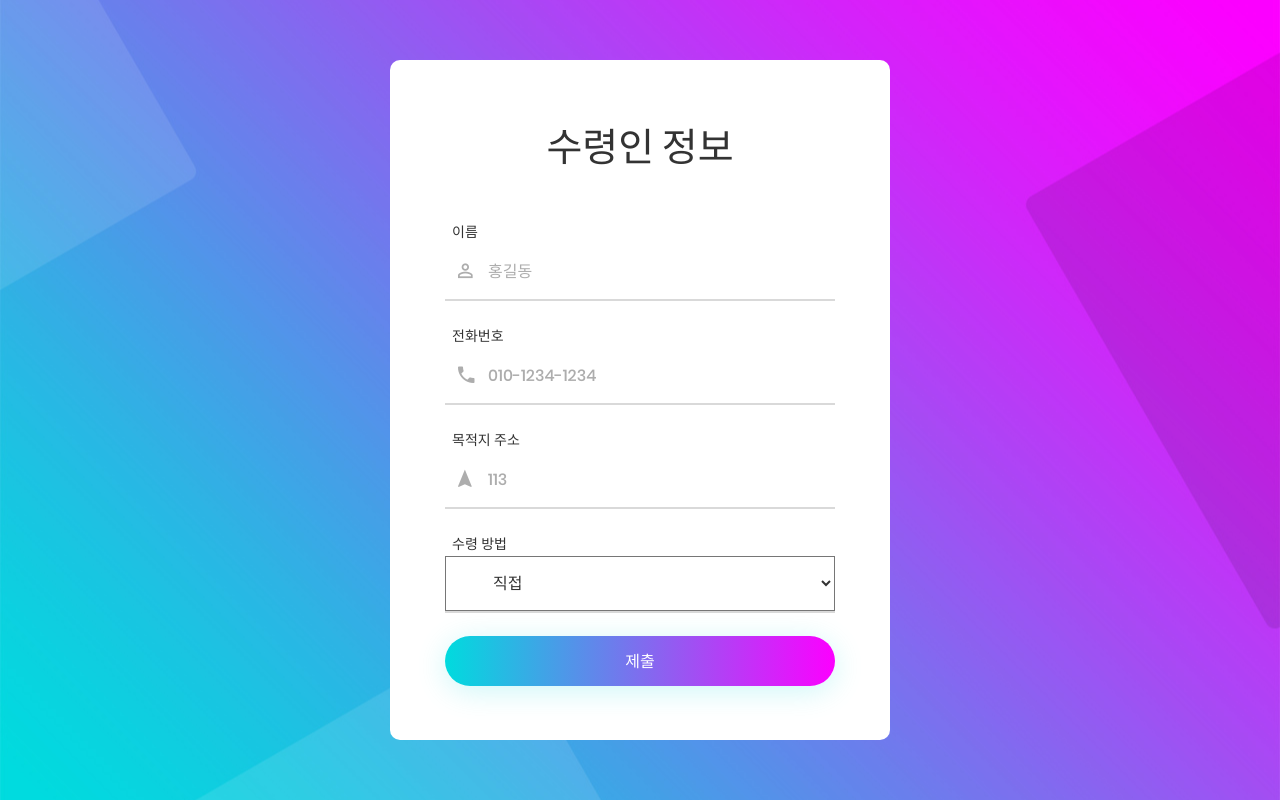
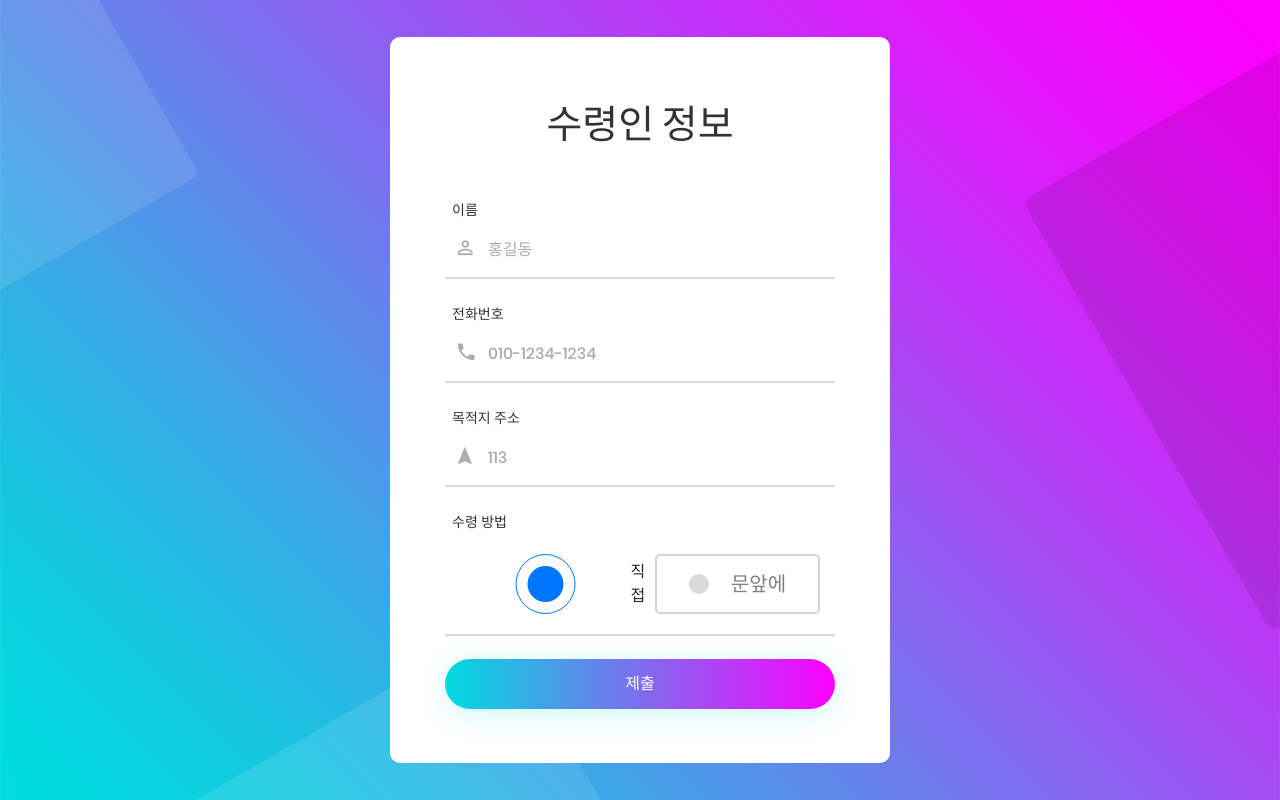
Before and after one commit to ydoo123/rudolph_bot, a Flask app: page /dest_form in a window 1280 px wide. Run offline with Flask 2, Linux system fonts and the light colour scheme; some libraries are stand-ins or nearby versions.

Commit message:
Test: radio btn

```diff
--- a/check_value.py
+++ b/check_value.py
@@ -2,7 +2,8 @@ def format_phone_number(phone_number):
     """
     전화번호에서 '-'를 제거하는 함수
     """
-    result = phone_number.strip("-")
+    num_list = phone_number.split("-")
+    result = "".join(num_list)
     return result
 
 
--- a/hello.py
+++ b/hello.py
@@ -75,17 +75,9 @@ def dest_info():
     if request.method == "POST":
         try:
             name = request.form["name"]  # 이름
-            phone_number = format_phone_number(request.form["phone_number"])  # 전화번호
+            phone_number = request.form["phone_number"]  # 전화번호
             dest = request.form["dest"]  # 목적지
             method = request.form["method"]  # 수령방법
-
-            msg = check_dest(dest, dest_list)
-            if msg != True:
-                return render_template("error.html", msg=msg)
-
-            msg = check_phone_number(phone_number)
-            if msg != True:
-                return render_template("error.html", msg=msg)
 
             time_now = datetime.datetime.now()
             time_val = time_now.strftime(TIME_FORMAT)
--- a/static/css/main.css
+++ b/static/css/main.css
@@ -1,5 +1,73 @@
 
+@import url('https://fonts.googleapis.com/css?family=Lato:400,500,600,700&display=swap');
 
+.wrapper{
+  display: inline-flex;
+  height: 100px;
+  width: 400px;
+  align-items: center;
+  justify-content: space-evenly;
+  border-radius: 5px;
+  padding: 20px 15px;
+}
+.wrapper .option{
+  height: 100%;
+  width: 100%;
+  display: flex;
+  align-items: center;
+  justify-content: space-evenly;
+  margin: 0 10px;
+  border-radius: 5px;
+  cursor: pointer;
+  padding: 0 10px;
+  border: 2px solid lightgrey;
+  transition: all 0.3s ease;
+}
+.wrapper .option .dot{
+  height: 20px;
+  width: 20px;
+  background: #d9d9d9;
+  border-radius: 50%;
+  position: relative;
+}
+.wrapper .option .dot::before{
+  position: absolute;
+  content: "";
+  top: 4px;
+  left: 4px;
+  width: 12px;
+  height: 12px;
+  background: #0069d9;
+  border-radius: 50%;
+  opacity: 0;
+  transform: scale(1.5);
+  transition: all 0.3s ease;
+}
+input[type="radio"]{
+  display: none;
+}
+#option-1:checked:checked ~ .option-1,
+#option-2:checked:checked ~ .option-2{
+  border-color: #0069d9;
+  background: #0069d9;
+}
+#option-1:checked:checked ~ .option-1 .dot,
+#option-2:checked:checked ~ .option-2 .dot{
+  background: #fff;
+}
+#option-1:checked:checked ~ .option-1 .dot::before,
+#option-2:checked:checked ~ .option-2 .dot::before{
+  opacity: 1;
+  transform: scale(1);
+}
+.wrapper .option span{
+  font-size: 20px;
+  color: #808080;
+}
+#option-1:checked:checked ~ .option-1 span,
+#option-2:checked:checked ~ .option-2 span{
+  color: #fff;
+}
 
 
 /*//////////////////////////////////////////////////////////////////
--- a/templates/dest_form.html
+++ b/templates/dest_form.html
@@ -59,10 +59,16 @@
 
                     <div class="wrap-input100 validate-input m-b-23" data-validate="Method is reauired">
                         <span class="label-input100">수령 방법</span>
-                        <select name="method" class="input100">
-                            <option value="0">직접</option>
-                            <option value="1">문앞에</option>
-                        </select>
+                        <div class="wrapper">
+                            <input type="radio" name="method" id="option-1" value="0" class="option option-1" checked>
+                                <div class="dot"></div>
+                                 <span>직접</span>
+                            <input type="radio" name="method" id="option-2" value="1">
+                              <label for="option-2" class="option option-2">
+                                <div class="dot"></div>
+                                 <span>문앞에</span>
+                              </label>
+                        </div>
                     </div>
 
                     <div class="container-login100-form-btn">
```
